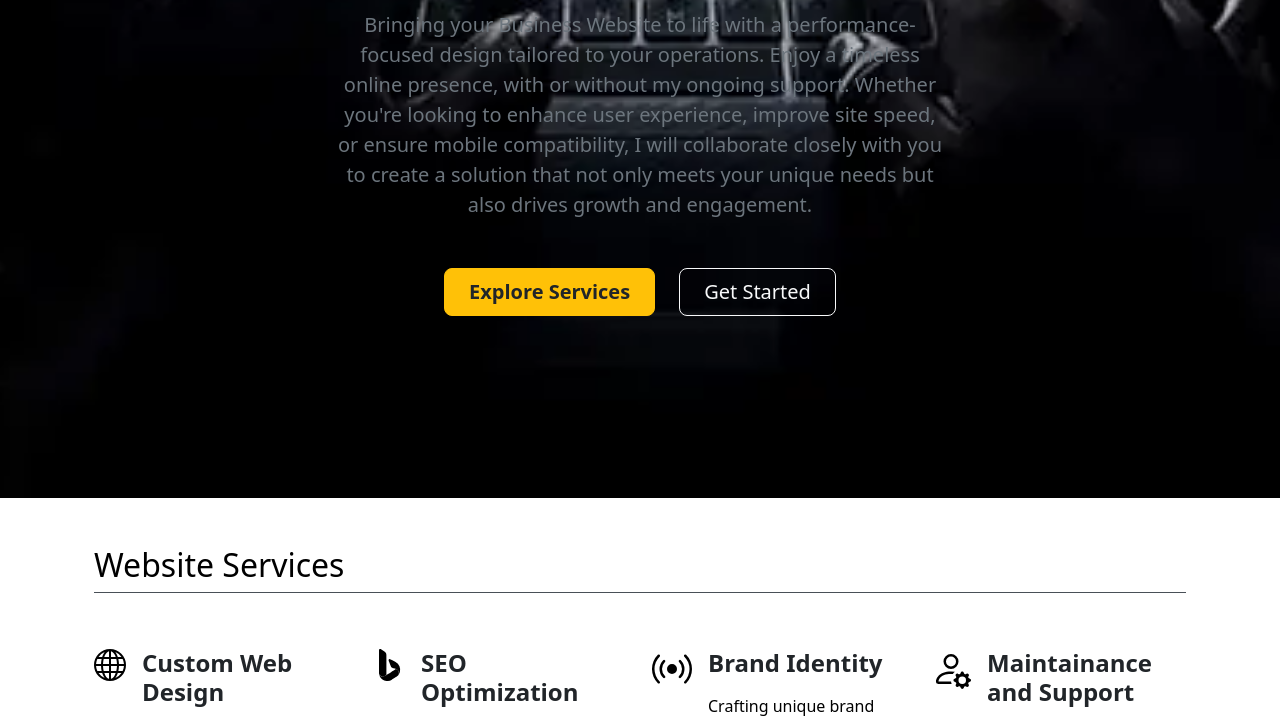
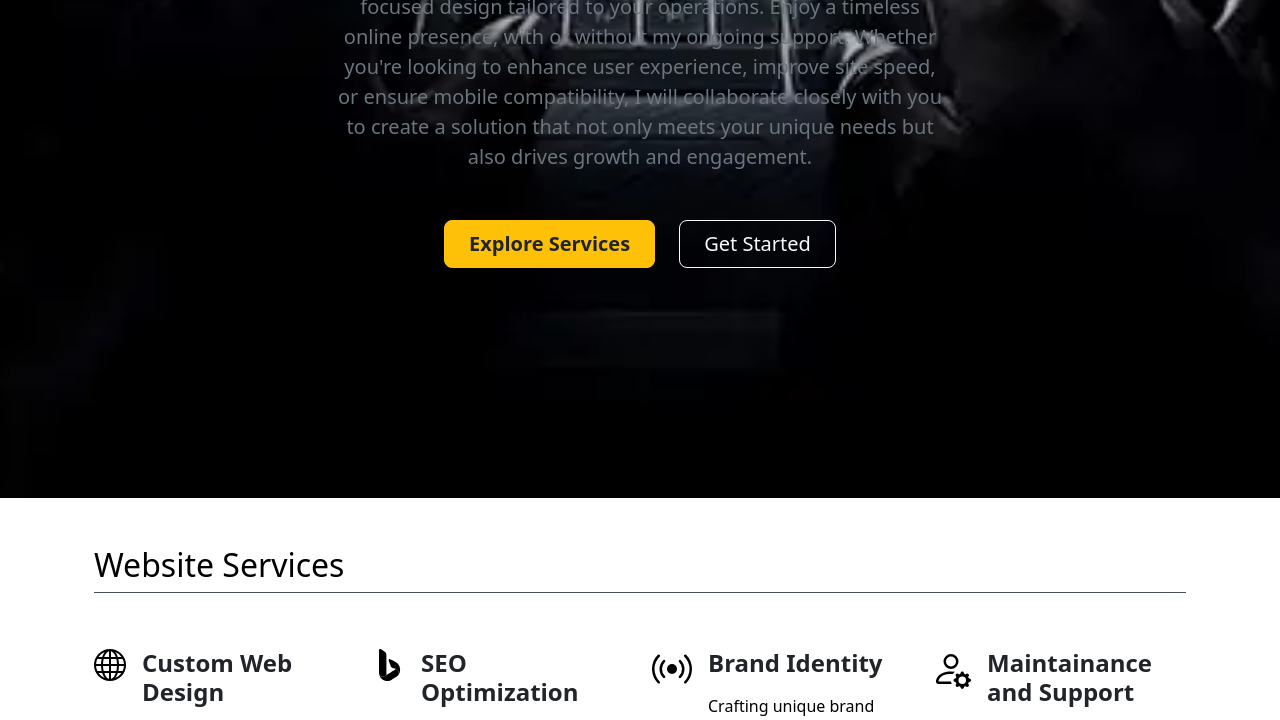
Before and after one commit to akcofficial0709/anesu, a plain HTML site: page index.html in a window 1280 px wide. Shown: the part 302-1022 px from the top of the page. Drawn offline with nearby package versions, Linux system fonts and the light colour scheme.

Commit message:
Update index.html

```diff
--- a/index.html
+++ b/index.html
@@ -33,7 +33,7 @@
             </li>
         </ul>
       </header>
-      <div class=" text-secondary px-4 py-5 text-center">
+      <div class=" text-secondary px-4 py-0 text-center">
         <div class="py-5">
             <h1 class="display-2 fw-bold text-white">Pro-Website Design Services</h1>
             <div class="col-lg-6 mx-auto">
```
